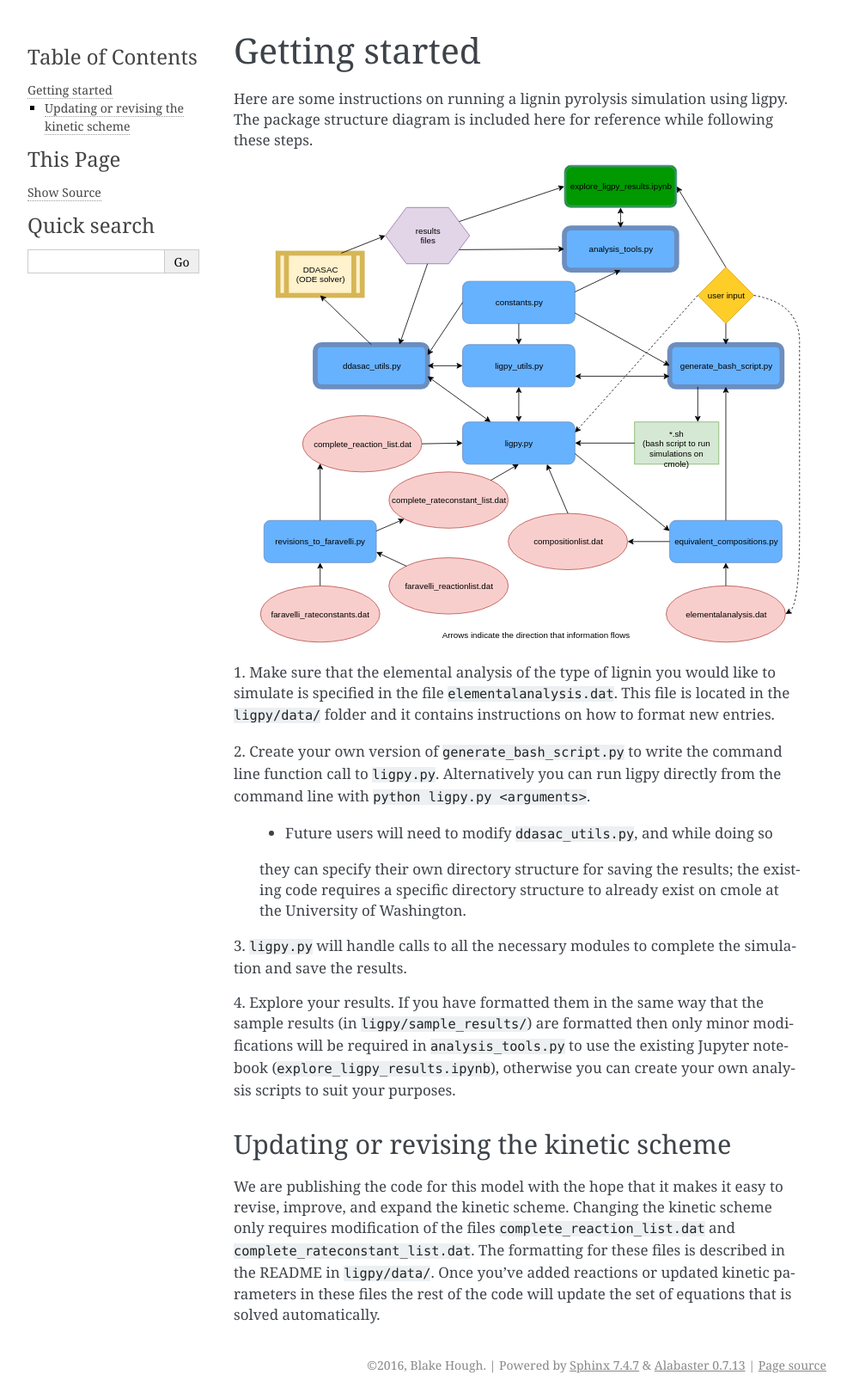
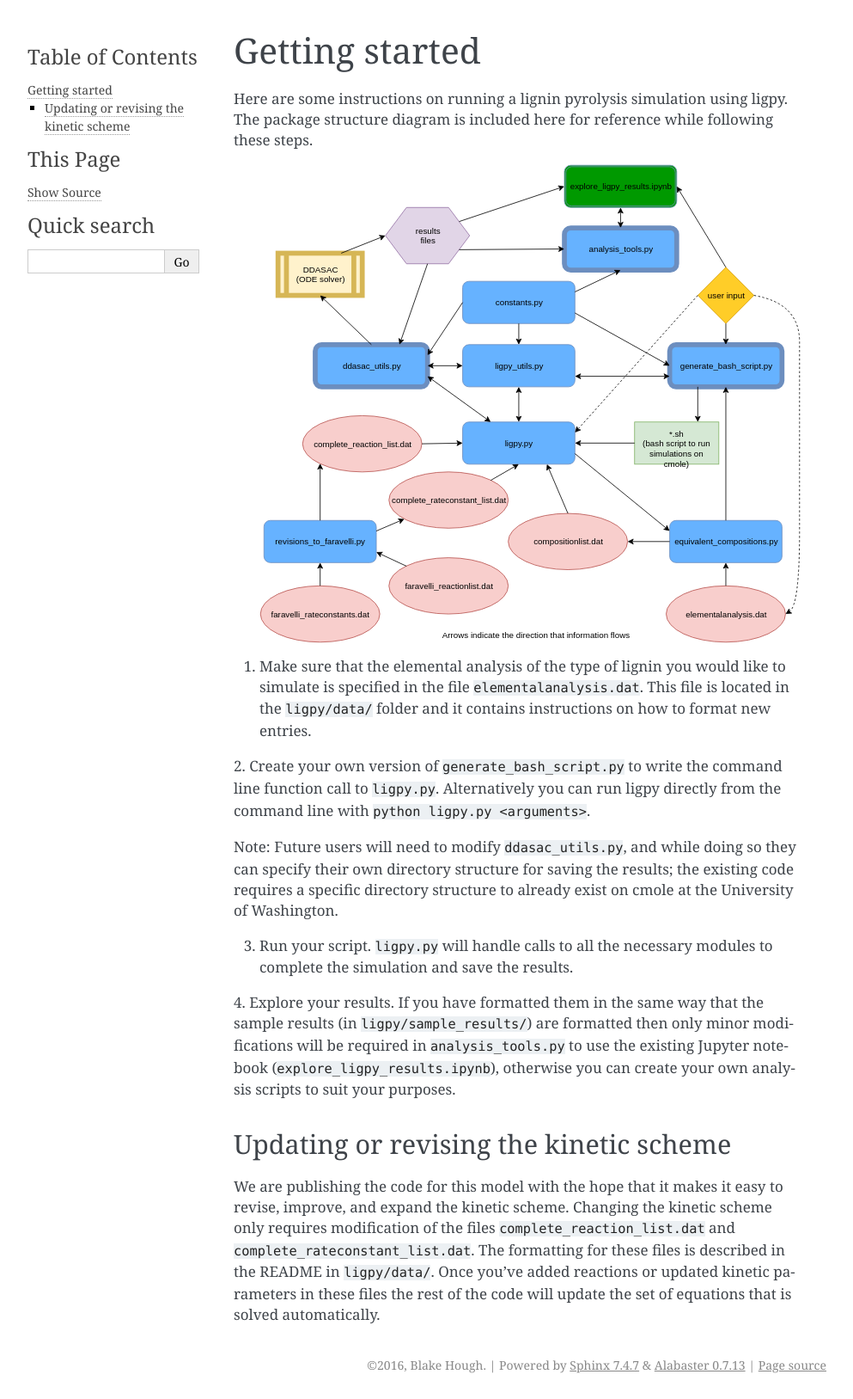
Before and after one commit to houghb/ligpy, a Sphinx documentation site: the page built from doc/getting_started.rst, in a window 1280 px wide. Shown: the whole page at 86% size, without its empty margins (148-1141 px from the left). Built offline with Sphinx 7.4.7, drawn with Linux system fonts in a browser that asks for light colours.

Commit message:
update documentation

```diff
--- a/doc/getting_started.rst
+++ b/doc/getting_started.rst
@@ -8,22 +8,15 @@ for reference while following these steps.
 
   .. image:: ligpy_diagram.svg
 
-1. Make sure that the elemental analysis of the type of lignin you would like
-to simulate is specified in the file ``elementalanalysis.dat``.  This file is
-located in the ``ligpy/data/`` folder and it contains instructions on how to
-format new entries.
+1. Make sure that the elemental analysis of the type of lignin you would like to simulate is specified in the file ``elementalanalysis.dat``.  This file is located in the ``ligpy/data/`` folder and it contains instructions on how to format new entries.
 
 2. Create your own version of ``generate_bash_script.py`` to write the
 command line function call to ``ligpy.py``.  Alternatively you can run ligpy
 directly from the command line with ``python ligpy.py <arguments>``.
 
-  * Future users will need to modify ``ddasac_utils.py``, and while doing so
-  they can specify their own directory structure for saving the results; the
-  existing code requires a specific directory structure to already exist on
-  cmole at the University of Washington.
+Note: Future users will need to modify ``ddasac_utils.py``, and while doing so they can specify their own directory structure for saving the results; the existing code requires a specific directory structure to already exist on cmole at the University of Washington.
 
-3. ``ligpy.py`` will handle calls to all the necessary modules to complete the
-simulation and save the results.
+3. Run your script. ``ligpy.py`` will handle calls to all the necessary modules to complete the simulation and save the results.
 
 4. Explore your results.  If you have formatted them in the same way that the
 sample results (in ``ligpy/sample_results/``) are formatted then only minor
--- a/doc/index.rst
+++ b/doc/index.rst
@@ -26,11 +26,11 @@ fast pyrolysis are available, however,
 recently developed experimental techniques for kinetically-controlled fast
 pyrolysis of biomass have yet to be applied to lignin.
 
-ligpy is a package developed to solve the kinetic model we describe in our
+ligpy is the package developed to solve the kinetic model we describe in our
 2016 paper, **Detailed kinetic modeling of lignin pyrolysis for process
 optimization** (a link to the paper will be added when it is published).
 
-To start using ligpy see the "Getting started" page below.
+To start using ligpy see the "Installing ligpy" and "Getting started" pages below.
 
 
 Contents
```
Also changed, not shown: README.md (+2 -2 lines).
